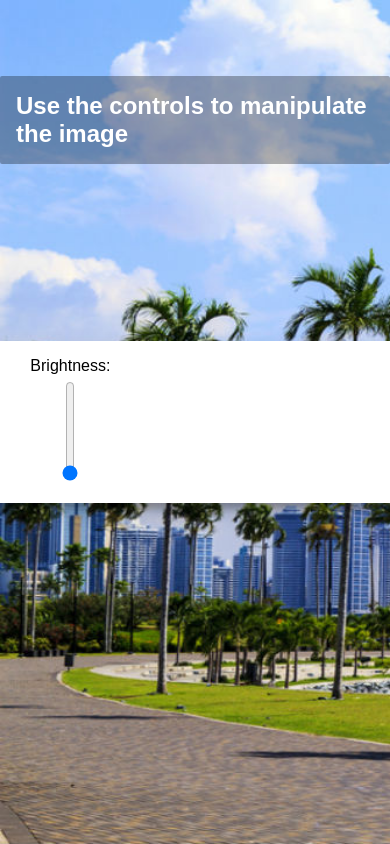
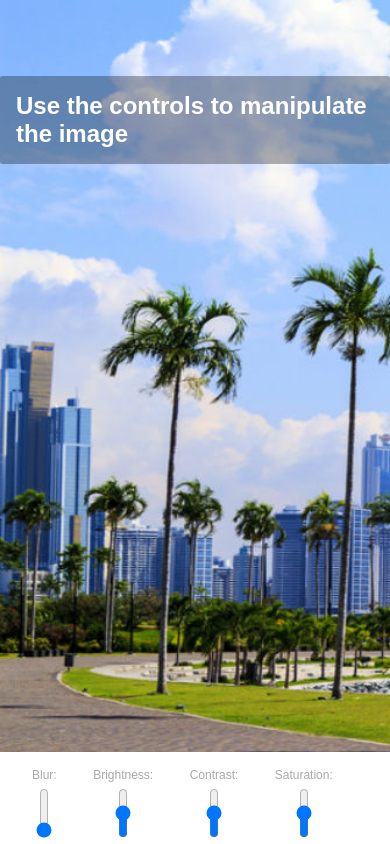
Before and after one commit to juanfabrega/image-editor, a plain HTML site: page index.html in a window 390 px wide. Drawn offline with Linux system fonts and the light colour scheme.

Commit message:
finalizing variable connections to manipulate image. still need to work on layout for mobile

```diff
--- a/index.html
+++ b/index.html
@@ -18,11 +18,38 @@
     <div id="controls">
       <div class="input-container">
         <label for="blur">Blur:</label>
-        <input class="range-input" type="range" orient="vertical" min="0" max="100" value="0" name="blur">
+        <input class="range-input" type="range" orient="vertical" min="0"
+        max="100" value="0" name="blur" data-sizing="px">
       </div>
       <div class="input-container">
         <label for="brightness">Brightness:</label>
-        <input class="range-input" type="range" orient="vertical" min="0" max="100" value="0" name="brightness">
+        <input class="range-input" type="range" orient="vertical" min="0"
+        max="200" value="100" name="brightness" data-sizing="%">
+      </div>
+      <div class="input-container">
+        <label for="brightness">Contrast:</label>
+        <input class="range-input" type="range" orient="vertical" min="0"
+        max="200" value="100" name="contrast" data-sizing="%">
+      </div>
+      <div class="input-container">
+        <label for="brightness">Saturation:</label>
+        <input class="range-input" type="range" orient="vertical" min="0"
+        max="200" value="100" name="saturate" data-sizing="%">
+      </div>
+      <div class="input-container">
+        <label for="brightness">B & W:</label>
+        <input class="range-input" type="range" orient="vertical" min="0"
+        max="100" value="0" name="grayscale" data-sizing="%">
+      </div>
+      <div class="input-container">
+        <label for="brightness">Sepia:</label>
+        <input class="range-input" type="range" orient="vertical" min="0"
+        max="100" value="0" name="sepia" data-sizing="%">
+      </div>
+      <div class="input-container">
+        <label for="brightness">Invert:</label>
+        <input class="range-input" type="range" orient="vertical" min="0"
+        max="100" value="0" name="invert" data-sizing="%">
       </div>
     </div>
   </body>
--- a/main.js
+++ b/main.js
@@ -1,14 +1,25 @@
 "use strict";
 
+//main script loaded after DOM load is complete.
 document.addEventListener('DOMContentLoaded', function() {
+  // variable to grab object (node list) of all inputs with class .range-input
   const inputs = document.querySelectorAll('.range-input');
 
+  // iterate over elements in node list and listen for change and mouse movement.
+  // we listen for mouse movement so the value is read despite not releasing a click.
   inputs.forEach(input => {
     input.addEventListener('change', handleUpdate);
     input.addEventListener('mousemove', handleUpdate);
   })
 });
 
+//function to handle changing the value of the selected element.
 function handleUpdate() {
-  console.log(this.value);
+
+  // the suffix will append the value type of each variable (%, px, etc)
+  // it is left blank if the variable has no suffix
+  const suffix = this.dataset.sizing || '';
+
+  //change style of element based on its name and new value from input.
+  document.documentElement.style.setProperty(`--${this.name}`, this.value + suffix)
 }
--- a/style.css
+++ b/style.css
@@ -4,17 +4,19 @@ html,  body {
   font-family: sans-serif;
 }
 
+/* declaring all variables in root for global scope */
 :root {
   --blur: 0px;
-  --brightness: 0;
-  --contrast: 0;
-  --saturate: 0;
-  --sepia: 0;
-  --invert: 0;
+  --brightness: 100%;
+  --contrast: 100%;
+  --saturate: 100%;
+  --sepia: 0%;
+  --invert: 0%;
   --grayscale: 0%;
 
 }
 
+/* container for BG image which will be manipulated by controls */
 #background-container {
   width: 100vw;
   height: 100vh;
@@ -24,7 +26,14 @@ html,  body {
   position: fixed;
   top: 0;
   left: 0;
-  filter: blur(var(--blur));
+  filter:
+    blur(var(--blur))
+    brightness(var(--brightness))
+    contrast(var(--contrast))
+    saturate(var(--saturate))
+    sepia(var(--sepia))
+    invert(var(--invert))
+    grayscale(var(--grayscale));
 }
 
 #title {
@@ -44,16 +53,12 @@ html,  body {
 }
 
 #controls {
-  position: absolute;
+  position: fixed;
   background-color: white;
-  border-radius: 2px;
-  box-shadow: 0 10px 20px rgba(0,0,0,0.19), 0 6px 6px rgba(0,0,0,0.23);
-  width: 500px;
-  height: 130px;
-  top: 50%;
-  left: 50%;
-  transform: translate(-50%, -50%);
+  width: 100vw;
+  height: 60px;
   padding: 1rem;
+  bottom: 0;
 }
 
 .input-container {
@@ -64,7 +69,7 @@ html,  body {
 .range-input {
   -webkit-appearance: slider-vertical;
   writing-mode: bt-lr;
-  height: 100px;
+  height: 50px;
   width: 30px;
   position: relative;
   left: 50%;
@@ -74,4 +79,6 @@ html,  body {
 label {
   display: block;
   margin-bottom: 4px;
+  font-size: 12px;
+  color: darkgray;
 }
```
